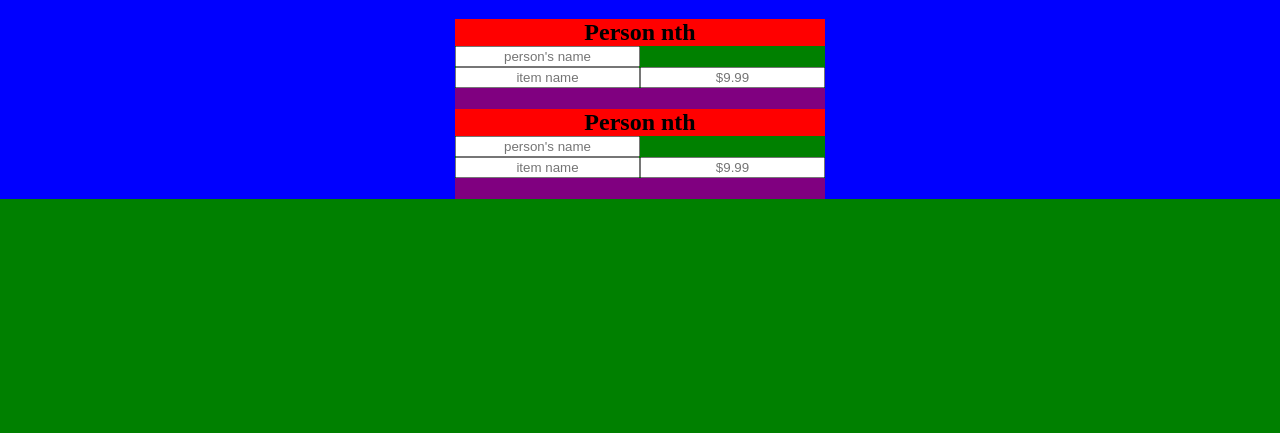
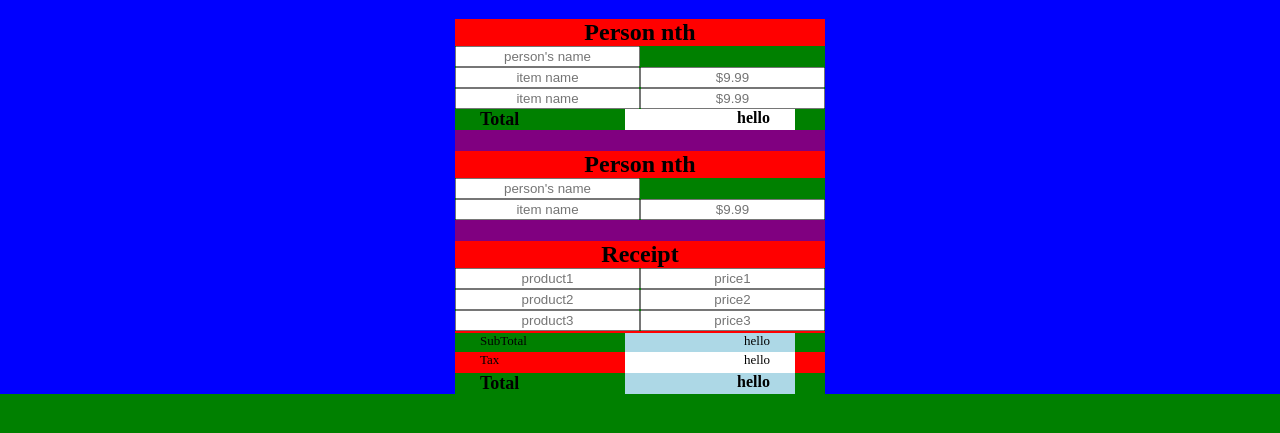
Before and after one commit to speng002/splitTheBill, a plain HTML site: page index.html in a window 1280 px wide. Shown: the part 61-494 px from the top of the page. Drawn offline with Linux system fonts and the light colour scheme.

Commit message:
Added sample receipt. Placed around with css indentation

```diff
--- a/index.html
+++ b/index.html
@@ -17,6 +17,13 @@
         <div id="person1-itemprice-container">
             <input id="person1-item-name1" placeholder="item name"></input><input id="person1-item-price1" placeholder="$9.99"></input>
         </div>
+        <div id="person1-itemprice-container">
+            <input id="person1-item-name1" placeholder="item name"></input><input id="person1-item-price1" placeholder="$9.99"></input>
+        </div>
+        <div class="calc-by-person-container">
+            <!-- how do I make 2 divs side by side? -->
+            <div class="total bold left-text-indent">Total</div><div class="display-window bold right-text-indent">hello</div>
+        </div>
     </div>
     <div class="person-namecontainer">
         <h2>Person nth</h2>
@@ -25,6 +32,31 @@
         <div id="person1-itemprice-container">
             <input id="person1-item-name1" placeholder="item name"></input><input id="person1-item-price1" placeholder="$9.99"></input>
         </div>
+    </div>
+</div>
+<!-- Don't know if I will use it yet -->
+<div id="receipt-container">
+    <h2>Receipt</h2>
+    <div id="product1-container">
+        <input placeholder="product1"></input><input placeholder="price1"></input>
+    </div>
+    <div id="product1-container">
+        <input placeholder="product2"></input><input placeholder="price2"></input>
+    </div>
+    <div id="product1-container">
+        <input placeholder="product3"></input><input placeholder="price3"></input>
+    </div>
+    <div class="calc-by-person-container top-border" id="subtotal-container">
+        <!-- how do I make 2 divs side by side? -->
+        <div class="subtotal-tax left-text-indent">SubTotal</div><div class="display-window small-font right-text-indent" id="subtotal-display">hello</div>
+    </div>
+    <div class="calc-by-person-container" id="tax-container">
+        <!-- how do I make 2 divs side by side? -->
+        <div class="subtotal-tax left-text-indent">Tax</div><div class="display-window small-font right-text-indent" id="tax-display">hello</div>
+    </div>
+    <div class="calc-by-person-container">
+        <!-- how do I make 2 divs side by side? -->
+        <div class="total bold left-text-indent">Total</div><div class="display-window bold right-text-indent" id="total-display">hello</div>
     </div>
 </div>
 <!-- maybe have this on a 2nd page? -->
--- a/styles.css
+++ b/styles.css
@@ -2,6 +2,27 @@
 *::before,
 *::after {
   box-sizing: border-box;
+}
+
+.bold{
+    font-weight: bold;
+}
+
+.left-text-indent{
+    text-indent: 25px;
+}
+
+/* This actually worked */
+.right-text-indent{
+    padding-right: 25px;
+}
+
+.small-font {
+    font-size: small;
+}
+
+.top-border{
+    border-top: 2px solid red;
 }
 
 h1{
@@ -60,7 +81,8 @@ main{
 /* this works */
 #person1-container{
     background-color: purple;
-    min-width: 354px;
+    /* updating this fix the container gap */
+    min-width: 340.0px;
     /* Don't need padding */
     /* padding: 21px; */
     /* this works */
@@ -81,3 +103,69 @@ main{
 input{
     text-align: center;
 }
+
+.display-window{
+    background-color: white;
+    height: 21px;
+    width: 170.0px;
+    text-align: right;
+}
+
+.subtotal-display-window{
+    /* background-color: white; */
+    height: 21px;
+    width: 170.0px;
+    text-align: right;
+    font-size: small;
+}
+
+.subtotal-tax{
+    font-size: small;
+    height: 17px;
+    width: 170.0px;
+}
+
+/* this works. background color changes on top */
+#subtotal-display{
+    background-color: lightblue;
+}
+
+#tax-display{
+
+}
+
+#total-display{
+    background-color: lightblue;
+}
+
+/* Added a divider */
+/* Maybe I can just make a class called border */
+#subtotal-container{
+    height: 21px;
+    /* background-color: red; */
+}
+
+/* It looks like background color is showing under */
+#tax-container{
+    background-color: red;
+    height: 21px;
+}
+
+.total{
+    /* background-color: blue; */
+    height: 21px;
+    width: 170.0px;
+    font-size: large;
+    /* Look into text-indent */
+    /* text-indent: ; */
+}
+
+.calc-by-person-container{
+    /* inline-block does not work. only flex */
+   display: flex;
+}
+
+/* Receipt Container stuff */
+#receipt-container{
+    background-color: green;
+}
```
